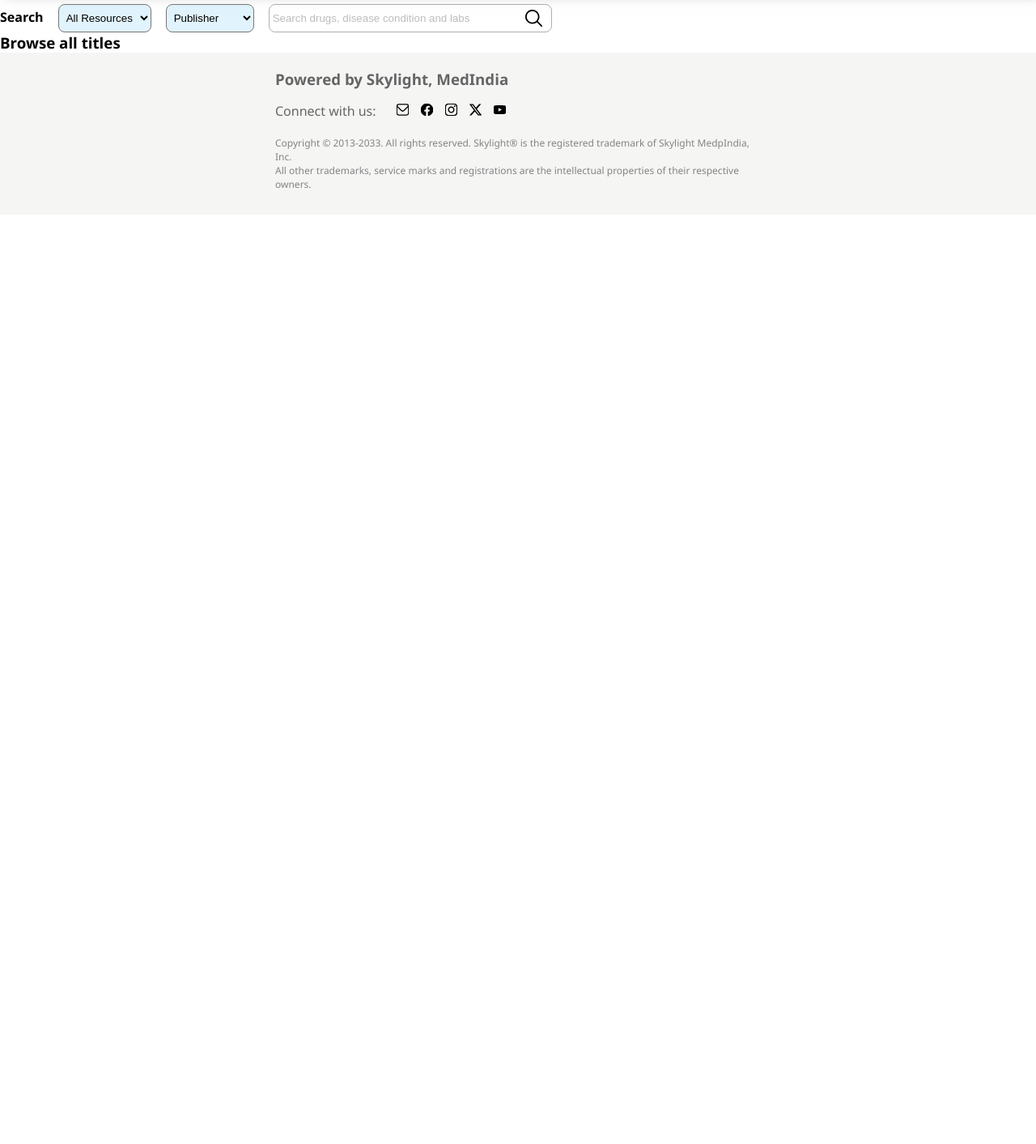
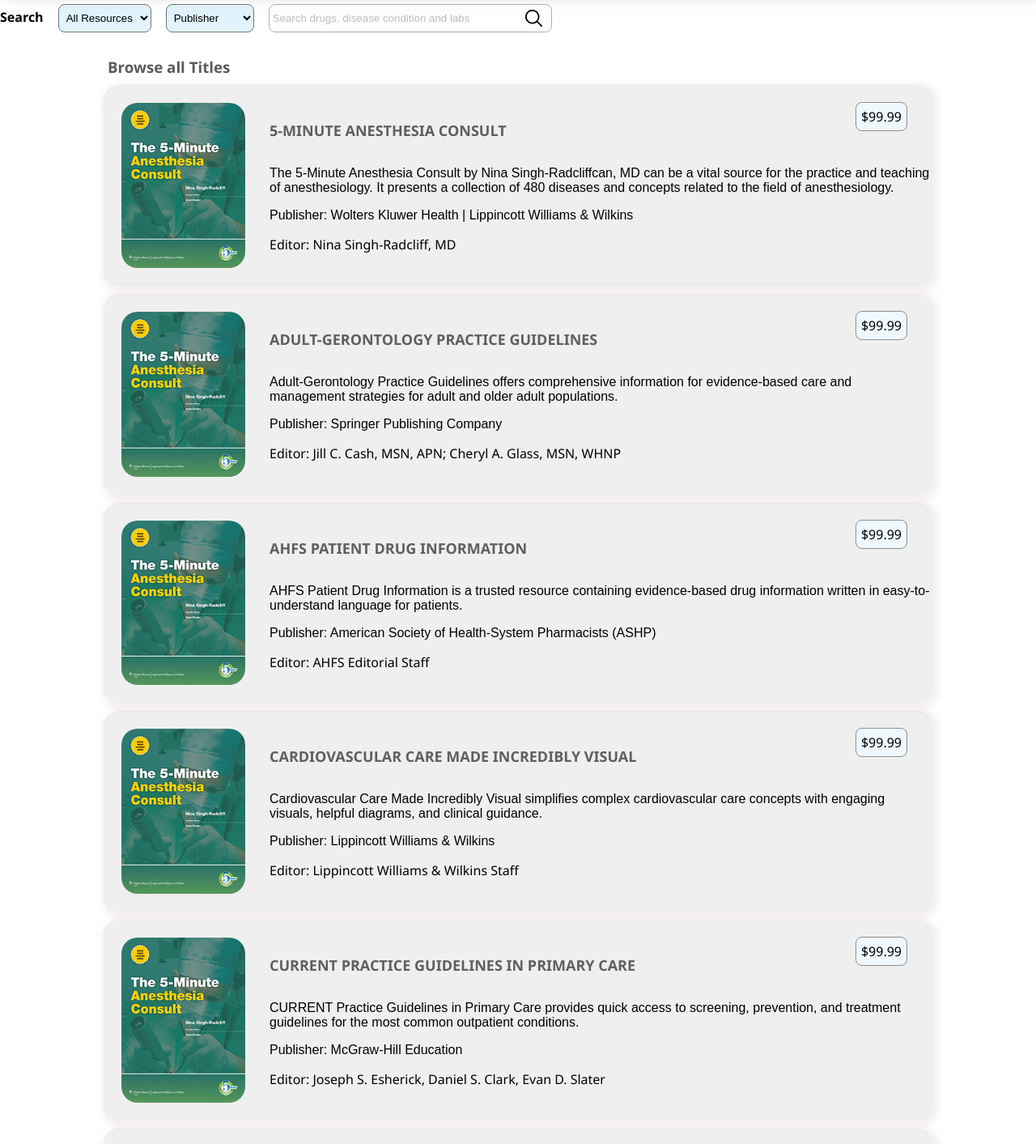
Before and after one commit to joshiprathmesh/webview-Project, an Angular app: page /Home/BrowseAll in a window 1280 px wide. Shown: the part 80-1493 px from the top of the page at 81% size. Before the commit the page ends 800 px from the top, so only its background shows below. Built offline with nearby package versions, Linux system fonts and the light colour scheme.

Commit message:
add list in all title page

```diff
--- a/src/app/components/Pages/all-titles/all-titles.component.html
+++ b/src/app/components/Pages/all-titles/all-titles.component.html
@@ -1,25 +1,24 @@
-<app-header/>
+<app-header />
+
 <main>
     <div class="search-functionality">
         <h2>Search</h2>
         <select>
-            <option value="">All Resources</option>
-            <option value="laboratory">Laboratory</option>
-            <option value="Nursing">Nursing</option>
-            <option value="Medical">Medical</option>
+            <option *ngFor="let resource of resources" [value]="resource.toLowerCase()">
+                {{ resource }}
+            </option>
         </select>
         <select>
-            <option value="">Publisher</option>
-            <option value="Mc-Graw Hill">Mc-Graw Hill</option>
-            <option value="Elsevier">Elsevier</option>
-            <option value="LWW">LWW</option>
-            <option value="Wielys">Wielys</option>
+            <option *ngFor="let publisher of publishers" [value]="publisher.toLowerCase()">
+                {{ publisher }}
+            </option>
         </select>
         <span class="inputSearchBar">
-                <input class="inputBar" type="text" placeholder="Search drugs, disease condition and labs">
-                <img  class="icon" src="icons/search.svg" alt="search-icon">
+            <input class="inputBar" type="text" placeholder="Search drugs, disease condition and labs">
+            <img class="icon" src="icons/search.svg" alt="search-icon">
         </span>
     </div>
-    <app-title-list-container/>
+    <app-list-feature-resource />
 </main>
-<app-footer/>
+
+<app-footer />
--- a/src/app/components/Pages/all-titles/all-titles.component.ts
+++ b/src/app/components/Pages/all-titles/all-titles.component.ts
@@ -2,14 +2,17 @@
 import { HeaderComponent } from "../../shared/header/header.component";
 import { FooterComponent } from "../../shared/footer/footer.component";
 import { InputbarComponent } from "../../shared/inputbar/inputbar.component";
-import { TitleListContainerComponent } from "../../title-list-container/title-list-container.component";
+import { ListFeatureResourceComponent } from "../../list-feature-resource/list-feature-resource.component";
+import { CommonModule } from '@angular/common';
+
 
 @Component({
   selector: 'app-all-titles',
-  imports: [HeaderComponent, FooterComponent, InputbarComponent, TitleListContainerComponent],
+  imports: [CommonModule, HeaderComponent, FooterComponent, InputbarComponent, ListFeatureResourceComponent],
   templateUrl: './all-titles.component.html',
   styleUrl: './all-titles.component.css'
 })
 export class AllTitlesComponent {
-
+resources: string[] = ['All Resources', 'Laboratory', 'Nursing', 'Medical'];
+publishers: string[] = ['Publisher', 'Mc-Graw Hill', 'Elsevier', 'LWW', 'Wielys'];
 }
--- a/src/app/components/Pages/landing-page/landing-page.component.ts
+++ b/src/app/components/Pages/landing-page/landing-page.component.ts
@@ -8,7 +8,7 @@
 
 @Component({
   selector: 'app-landing-page',
-  imports: [FormsModule, FeatureResourceComponent, HeaderComponent, FooterComponent, InputbarComponent],
+  imports: [FormsModule, HeaderComponent, FooterComponent, InputbarComponent, FeatureResourceComponent],
   templateUrl: './landing-page.component.html',
   styleUrl: './landing-page.component.css'
 })
@@ -16,20 +16,6 @@
   isLogIn?:boolean = false;
 
   isAlertClicked?:boolean = false;
-
-
-
-  onMouseOver() {
-    this.isAlertClicked = !this.isAlertClicked;
-    console.log("overrrr");
-
-  }
-
-  onMouseOut() {
-    this.isAlertClicked = !this.isAlertClicked;
-    console.log("outttt");
-
-  }
 
   onAlertClick (){
     this.isAlertClicked = !this.isAlertClicked;
--- /dev/null
+++ b/src/app/components/list-feature-resource/list-feature-resource.component.css
@@ -0,0 +1,69 @@
+.list {
+    margin: 30px auto;
+    width: 80vw;
+}
+
+.heading  {
+    padding-left: 5px;
+    color:rgb(91, 91, 91);
+}
+
+
+.listItem-card {
+    display: flex;
+    padding: 1px;
+    gap: 10px;
+    background-color: rgba(230, 230, 230, 0.639);
+    /* width: 80vw; */
+    margin:10px auto;
+    height: fit-content;
+    border-radius: 20px;
+    border : 1px solid rgba(230, 230, 230, 0.639);
+    box-shadow: 3px 3px 6px 6px rgba(238, 230, 230, 0.545);
+    /* align-items: top; */
+    position:relative;
+
+}
+
+.big-img{
+    width: 15%;
+    height: 10%;
+    margin: 20px;
+
+    /* border: 2px solid rgb(157, 156, 156); */
+    border-radius: 20px;
+}
+
+.card-info {
+    margin: 10px auto;
+
+}
+
+ul {
+    list-style: none;
+}
+
+.title-name {
+    color:rgb(96, 94, 94);
+    text-transform: uppercase;
+    margin-bottom: 2rem;
+    margin-top: 2rem;
+    font-size: 18px;
+    /* font-family: ; */
+    /* text-shadow: 1px 1px rgb(146, 145, 145) ; */
+}
+
+.priceTag {
+    position:absolute;
+    top: 20px;
+    right: 30px;
+    background-color: aliceblue;
+    padding: 6px;
+    border-radius: 8px;
+    border:1px solid rgb(142, 142, 142);
+}
+
+.title-description,.publisher-info {
+    font-family: sans-serif;
+    margin-bottom:1rem;
+}
--- /dev/null
+++ b/src/app/components/list-feature-resource/list-feature-resource.component.html
@@ -0,0 +1,28 @@
+<div class="list">
+    <h3 class="heading">Browse all Titles</h3>
+    <ul>
+
+        @for (item of titleData; track item.id) {
+            <li>
+                <div class="listItem-card ">
+                    <img class="big-img" src="titles/5manes_big.png">
+                    <div class="card-info">
+                        <h3 class="title-name">
+                            {{item.name}}
+                        </h3>
+                        <p class="title-description">
+                            {{item.description}}
+                        </p>
+                        <p class="publisher-info">
+                            Publisher: {{item.publisher}}
+                        </p>
+                        <p class="editior-info">
+                            Editor: {{item.editior}}
+                        </p>
+                        <span class="priceTag">$99.99</span>
+                    </div>
+                </div>
+            </li>
+        }
+    </ul>
+</div>
--- /dev/null
+++ b/src/app/components/list-feature-resource/list-feature-resource.component.ts
@@ -0,0 +1,62 @@
+import { Component } from '@angular/core';
+
+@Component({
+  selector: 'app-list-feature-resource',
+  imports: [],
+  templateUrl: './list-feature-resource.component.html',
+  styleUrl: './list-feature-resource.component.css'
+})
+export class ListFeatureResourceComponent {
+
+
+    titleData =[
+        {
+            "id":"_id01",
+            "name": "5-Minute Anesthesia Consult",
+            "posterImage": "5mAnesC_big.png",
+            "description": "The 5-Minute Anesthesia Consult by Nina Singh-Radcliffcan, MD can be a vital source for the practice and teaching of anesthesiology. It presents a collection of 480 diseases and concepts related to the field of anesthesiology.",
+            "publisher": "Wolters Kluwer Health | Lippincott Williams & Wilkins",
+            "editior": "Nina Singh-Radcliff, MD"
+        },
+        {
+            "id":"_id02",
+            "name": "Adult-Gerontology Practice Guidelines",
+            "posterImage": "adultGerontology_big.png",
+            "description": "Adult-Gerontology Practice Guidelines offers comprehensive information for evidence-based care and management strategies for adult and older adult populations.",
+            "publisher": "Springer Publishing Company",
+            "editior": " Jill C. Cash, MSN, APN; Cheryl A. Glass, MSN, WHNP"
+        },
+        {
+            "id":"_id03",
+            "name": "AHFS Patient Drug Information",
+            "posterImage": "ahfsPDI_big.png",
+            "description": "AHFS Patient Drug Information is a trusted resource containing evidence-based drug information written in easy-to-understand language for patients.",
+            "publisher": "American Society of Health-System Pharmacists (ASHP)",
+            "editior": "AHFS Editorial Staff"
+        },
+        {
+            "id":"_id04",
+            "name": "Cardiovascular Care Made Incredibly Visual",
+            "posterImage": "cardioCareVisual_big.png",
+            "description": "Cardiovascular Care Made Incredibly Visual simplifies complex cardiovascular care concepts with engaging visuals, helpful diagrams, and clinical guidance.",
+            "publisher": "Lippincott Williams & Wilkins",
+            "editior": "Lippincott Williams & Wilkins Staff"
+        },
+        {
+            "id":"_id05",
+            "name": "CURRENT Practice Guidelines In Primary Care",
+            "posterImage": "currentPrimaryCare_big.png",
+            "description": "CURRENT Practice Guidelines in Primary Care provides quick access to screening, prevention, and treatment guidelines for the most common outpatient conditions.",
+            "publisher": "McGraw-Hill Education",
+            "editior": "Joseph S. Esherick, Daniel S. Clark, Evan D. Slater"
+        },
+        {
+            "id":"_id06",
+            "name": "FITZPATRICK'S COLOR ATLAS AND SYNOPSIS OF CLINICAL DERMATOLOGY",
+            "posterImage": "fitzDerm_big.png",
+            "description": "Fitzpatrick's Color Atlas and Synopsis of Clinical Dermatology is a must-have resource for visual diagnosis of skin disorders and diseases.",
+            "publisher": "McGraw-Hill Education",
+            "editior": "Klaus Wolff, MD; Richard Allen Johnson, MD; Arturo Saavedra, MD"
+        }
+    ];
+}
--- a/src/app/components/shared/header/header.component.css
+++ b/src/app/components/shared/header/header.component.css
@@ -17,7 +17,9 @@
     left: 0;
     z-index: 1000;
     width: 100%;
-    backdrop-filter: blur(3px);
+    backdrop-filter: blur(10px);
+    background-color: rgba(236, 232, 227, 0.466);
+
 
 
 }
--- a/src/app/components/title-list-container/title-list-container.component.html
+++ /dev/null
@@ -1,7 +0,0 @@
-<div class="list-container">
-    <h3>Browse all titles</h3>
-
-</div>
-
-
-<!-- https://d2y8liyagvllvg.cloudfront.net/images/productdetails/ -->
```
Also changed, not shown: src/app/components/shared/constants/titleData.ts (added, +44 -0 lines), src/app/components/title-list-container/title-list-container.component.ts (deleted, +0 -13 lines), src/app/components/title-list-container/title-list-container.component.css (deleted), src/assets/titleData.js (renamed from src/app/assets/titleData.js).
